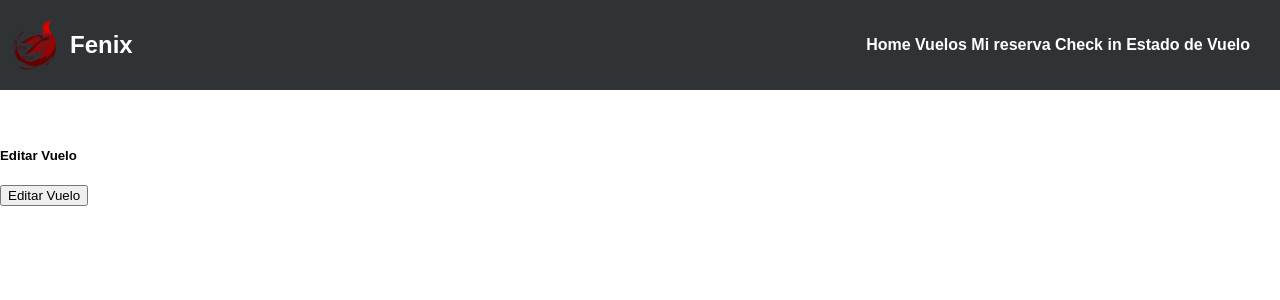
After one commit to atalasluis/Aerolina, a Flask app: page /vuelos/editar in a window 1280 px wide. The commit adds this page. Shown: the top 300 px of the page. Run offline with Flask 2, Linux system fonts and the light colour scheme; data that the repository does not hold is empty.

Commit message:
implementacion editar y eliminar

```diff
--- a/app.py
+++ b/app.py
@@ -22,6 +22,22 @@ def vuelos():
 def vuelos_crear():
     return render_template('vuelos_crear.html')
 
+@app.route('/vuelos/editar')
+def vuelos_editar():
+    id=request.values.get("idVuelo")
+    vuelo =_vuelos.find({"idVuelo":ObjectId(id)})
+    print(vuelo)
+    return render_template('vuelos_editar.html',vuelos=vuelo)
+
+@app.route("/remove")
+def remove ():
+    #Deleting a Task with various references
+    key=request.values.get("idVuelo")
+    print(key)
+    _vuelos.delete_one({"idVuelo":ObjectId(key)})
+    return redirect("/vuelos")
+
+
 @app.route("/action", methods=['POST'])
 def action ():
     idVuelo=request.values.get("idVuelo")
@@ -31,7 +47,21 @@ def action ():
     aeropuertoOrigen=request.values.get("aeropuertoOrigen")
     aeropuertoDestino=request.values.get("aeropuertoDestino")
     #print(name,' ', desc)
+    print(idVuelo)
     _vuelos.insert_one({"idVuelo":idVuelo, "fechaSalida":fechaSalida, "destino":destino, "capacidad":capacidad, "aeropuertoOrigen":aeropuertoOrigen,"aeropuertoDestino":aeropuertoDestino})
     return redirect("/vuelos")
+
+@app.route("/action3", methods=['POST'])
+def action3 ():
+	#Updating a Task with various references
+    fechaSalida=request.values.get("fechaSalida")
+    destino=request.values.get("destino")
+    capacidad=request.values.get("capacidad")
+    aeropuertoOrigen=request.values.get("aeropuertoOrigen")
+    aeropuertoDestino=request.values.get("aeropuertoDestino")
+    id=request.values.get("idVuelo")
+    _vuelos.update_one({"idVuelo":ObjectId(id)}, {'$set':{ "fechaSalida":fechaSalida, "destino":destino, "capacidad":capacidad, "aeropuertoOrigen":aeropuertoOrigen,"aeropuertoDestino":aeropuertoDestino }})
+    return redirect("/vuelos")
+
 if __name__ == '__main__':
     app.run(debug=True, port=4000)
--- a/templates/vuelos.html
+++ b/templates/vuelos.html
@@ -38,7 +38,7 @@
 
                     <div class="col">
                         <li class="list-group-item mb-3">
-                            <form action="/edit/{{vuelo.idVuelo}}" method="POST">
+                            <form>
                                 <small>ID Vuelo:</small>
                                 <input type="text" class="form-control" value="{{vuelo.idVuelo}}" name="idVuelo">
                                 <br></br>
@@ -57,6 +57,9 @@
                                 <small>Aeropuerto de Destino</small>
                                 <input type="text" class="form-control" value="{{vuelo.aeropuertoDestino}}" name="aeropuertoDestino">
                                 <br></br>
+                                <td class="func1"><a href="./vuelos/editar?idVuelo={{ vuelo.idVuelo }}"><button class="btn btn-primary btn-sm mt-3" type="submit">Editar</button></a></td>
+                                <td class="func1"><a href="./remove?idVuelo={{ vuelo.idVuelo }}"><button type="submit">Eliminar</button></a></td>
+
 
                             </form>
                         </li>
--- /dev/null
+++ b/templates/vuelos_editar.html
@@ -0,0 +1,60 @@
+<!DOCTYPE html>
+<html lang="en">
+<head>
+    <meta charset="UTF-8">
+    <meta http-equiv="X-UA-Compatible" content="IE=edge">
+    <meta name="viewport" content="width=device-width, initial-scale=1.0">
+    <title>Aerolinea Fenix</title>
+    <link rel="stylesheet" href='../static/css/style.css'><!--"{{ url_for('static', filename='css/main.css') }}"-->
+
+</head>
+<body>
+    <header>
+
+        <a href="#" class="logo">
+            <img src="../static/imgs/logo.png" alt="logo de la compañia" class="logo-img">
+            <h2 class="logo-nombre">Fenix</h2>
+        </a>
+
+        <nav>
+            <a href={{ url_for('home') }} class="nav-link">Home</a>
+            <a href={{ url_for('vuelos') }} class="nav-link">Vuelos</a>
+            <a href="#" class="nav-link">Mi reserva</a>
+            <a href="#" class="nav-link">Check in</a>
+            <a href="#" class="nav-link">Estado de Vuelo</a>
+        </nav>
+    </header>
+
+    <br></br>
+
+    <div class="col-md-6 mb-3">
+        <div class="card">
+            <div class="card-header">
+                <h5 class="text-center">Editar Vuelo</h5>
+            </div>
+
+            <div class="card-body">
+                <form action="/action3" method="POST">
+                    {% for vuelo in vuelos %}
+	            	Unique Object ID : {{ vuelo['idVuelo'] }}<br/>
+	                <input type="text" name="idVuelo" value="{{ vuelo['idVuelo'] }}" hidden>
+
+                    <label>Fecha de Salida</label>
+                    <input type="date" class="form-control mb-3" name="fechaSalida" value="{{ vuelo['fechaSalida'] }}" placeholder="{{ vuelo['fechaSalida'] }}">
+                    <label>Destino</label>
+                    <input type="text" class="form-control mb-3" name="destino" value="{{ vuelo['destino'] }}" placeholder="{{ vuelo['destino'] }}>
+                    <label>Capacidad</label>
+                    <input type="text" class="form-control mb-3" name="capacidad" value="{{ vuelo['capacidad'] }}" placeholder="{{ vuelo['capacidad'] }}>
+                    <label>Aeropuerto de Origen</label>
+                    <input type="text" class="form-control mb-3" name="aeropuertoOrigen" value="{{ vuelo['aeropuertoOrigen'] }}" placeholder="{{ vuelo['aeropuertoOrigen'] }}>
+                    <label>Aeropuerto de Destino</label>
+                    <input type="text" class="form-control mb-3" name="aeropuertoDestino" value="{{ vuelo['aeropuertoDestino'] }}" placeholder="{{ vuelo['aeropuertoDestino'] }}>
+                    {% endfor %}
+                    <button class="btn btn-primary" type="submit">Editar Vuelo</button>
+                </form>
+            </div>
+        </div>
+    </div>
+
+</body>
+</html>
```
